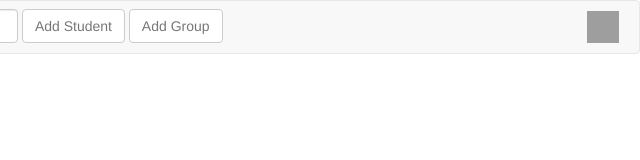
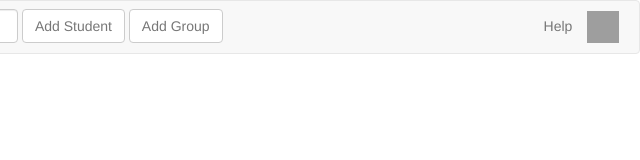
Before and after one commit to FalconPD/SuperGrouper, a plain HTML site: page client/index.html in a window 1280 px wide. Shown: the full height of the page, 640-1280 px from the left. Drawn offline with nearby package versions, Linux system fonts and the light colour scheme; grey boxes are pictures that could not be loaded.

Commit message:
Added help video

```diff
--- a/client/index.html
+++ b/client/index.html
@@ -35,6 +35,9 @@
 					<button id="addGroup" type="button" class="btn btn-default">Add Group</button>
 				</form>
 				<ul class="nav navbar-nav navbar-right">
+					<li>
+				       		<a href="https://youtu.be/0BTLDvnhICg">Help</a>
+					</li>
 					<li>
 						<a id="shareToClassroom" href="#" class="override-padding">
 							<img data-toggle="tooltip" title="save these groups and share to classroom" class="abcRioButton" width="32px" height="32px" src="https://www.gstatic.com/classroom/logo_square_48.svg">
```
